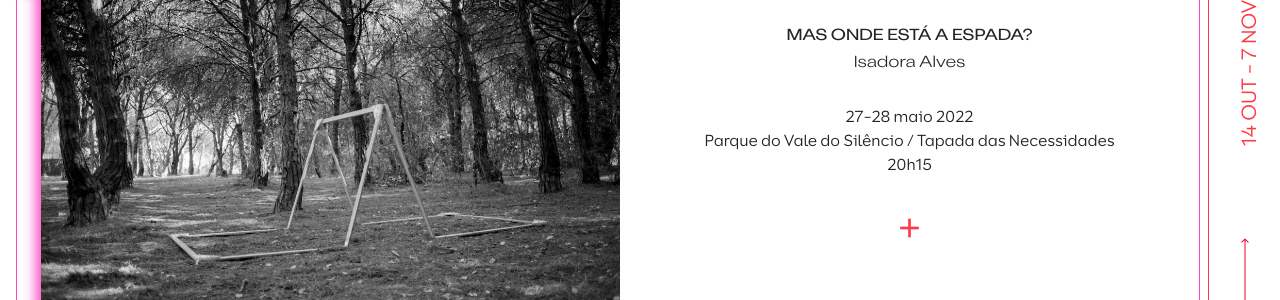
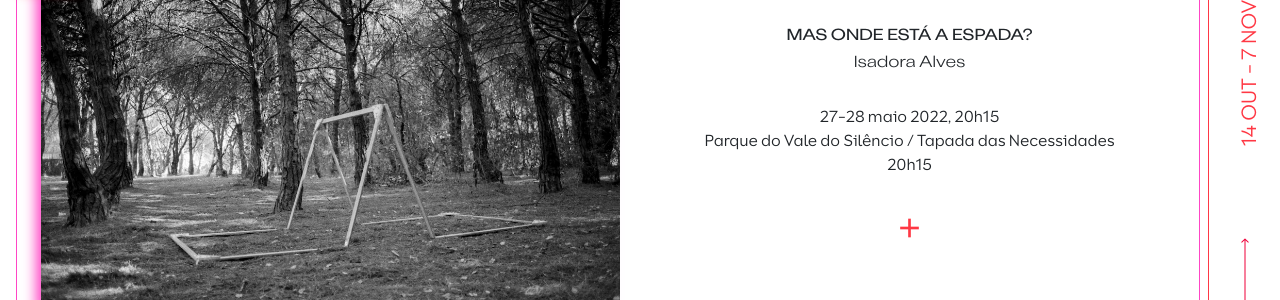
Before and after one commit to mnvnery/tempsdimages2023-m2, a Jekyll site: the page built from index.html, in a window 1280 px wide and 900 px high, scrolled down 1996 px. Shown: the part 153-453 px from the top of the window. Built offline with Jekyll 4.4.1, drawn with Linux system fonts in a browser that asks for light colours.

Commit message:
Update from Forestry.io Maria Nery updated _events/mas-onde-esta-a-espada.html

```diff
--- a/_events/mas-onde-esta-a-espada.html
+++ b/_events/mas-onde-esta-a-espada.html
@@ -5,7 +5,7 @@ dias:
 image: "/assets/img/prog-04-00-imagem-miguel-angelo-santarem.webp"
 title: MAS ONDE ESTÁ A ESPADA?
 artist: Isadora Alves
-dates: 27-28 maio 2022
+dates: 27-28 maio 2022, 20h15
 times: 20h15
 venue: Parque do Vale do Silêncio / Tapada das Necessidades
 age: M/12
@@ -41,6 +41,7 @@ bios:
 
     www.isadoraalves.com
   artist_bio: Isadora Alves
+other_date: ''
 
 ---
 <img src="/assets/img/prog-04-00-imagem-miguel-angelo-santarem.webp">
```
